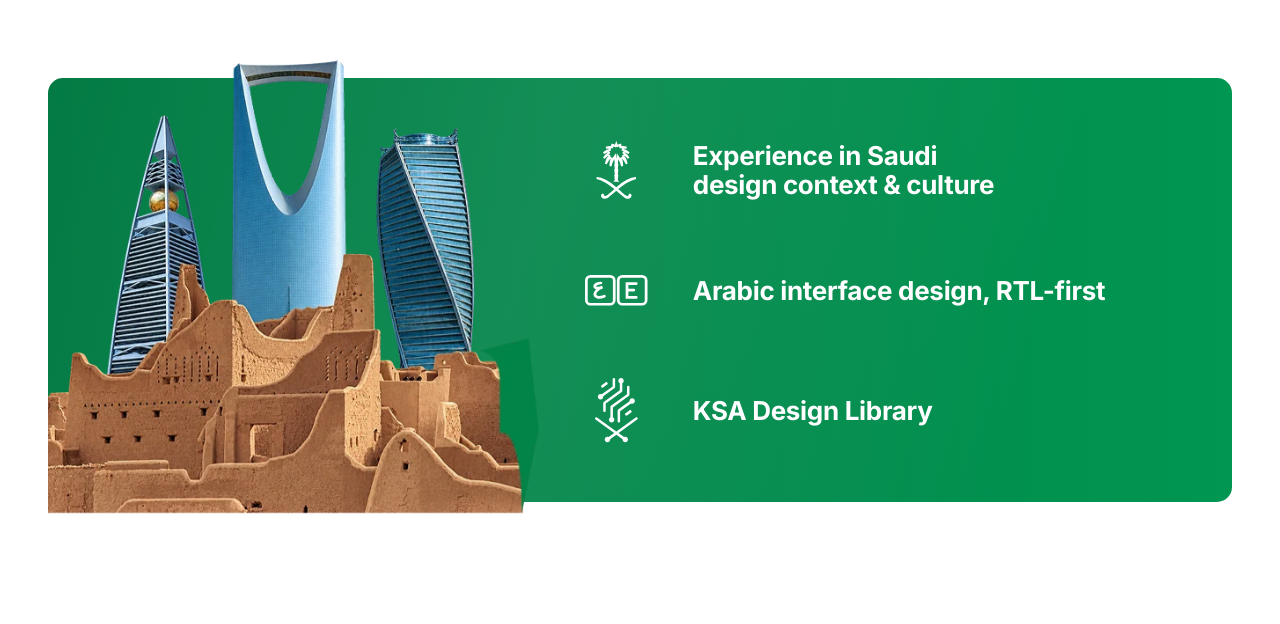
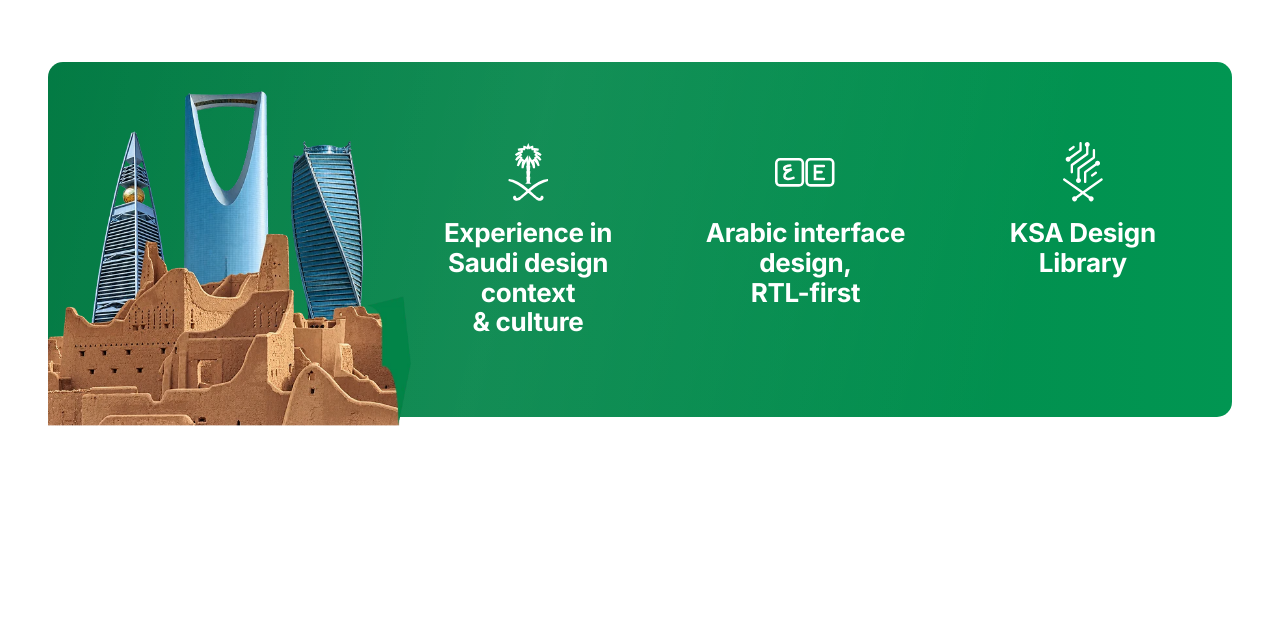
Before and after one commit to superintel04/kipe, a React (Vite) app: page / in a window 1280 px wide. Shown: the part 2536-3160 px from the top of the page. Built offline with nearby package versions, Linux system fonts and the light colour scheme.

Commit message:
Restructure the Saudi band to the design's three-column row

```diff
--- a/src/components/RegionalExperience.tsx
+++ b/src/components/RegionalExperience.tsx
@@ -5,24 +5,26 @@ import { saudiSkyline } from '@/content/assets'
 import { useContent } from '@/content'
 
 /**
- * Saudi-experience band (Figma node 563:1918). Three claims sit on a green
- * card while the Riyadh skyline — Al Faisaliah, the Kingdom Centre and the PIF
- * tower behind the mud-brick walls of At-Turaif — breaks out over its top edge.
+ * Saudi-experience band (Figma node 563:1918). Three claims sit in a row on a
+ * green card while the Riyadh skyline — Al Faisaliah, the Kingdom Centre and
+ * the PIF tower behind the mud-brick walls of At-Turaif — breaks out over its
+ * top edge.
  *
- * Transcribed from the design: the card is 401px tall and the skyline 518px,
- * bottom-aligned to it, so the towers overhang the card's top by 117px. The
- * copy starts at 45% of the card's width, which is what leaves room for them,
- * and the rows are spaced 112px centre to centre. The skyline is set to 41.5%
- * of the container rather than the design's 40% because the design squeezes
- * the source 3% horizontally; at its true aspect that width reproduces the
- * designed 518px height, and so the designed overhang. Above `lg` that overlap is
- * reproduced with an absolutely positioned image; below it the skyline drops
- * into the flow above the card, since a 40%-wide skyline on a phone is
- * unreadable.
+ * Transcribed from the design: the card is 306px tall and the skyline 383.5px,
+ * bottom-aligned to it, so the towers overhang the card's top by 77.5px. The
+ * skyline is 30.7% of the card's width rather than the design's 29.8% because
+ * the design squeezes the source 3% horizontally; at its true aspect that
+ * width reproduces the designed height, and so the designed overhang. The copy
+ * begins at 32% of the card, clear of the towers, and each claim centres its
+ * mark above two lines of 26px bold.
+ *
+ * Above `lg` that overlap is reproduced with an absolutely positioned image;
+ * below it the skyline drops into the flow above the card and the claims
+ * stack, since neither survives a phone's width in a row.
  *
  * The motion is layered so any one piece can be dropped on its own: the
  * skyline rises as the band enters view (`Reveal`), then keeps drifting
- * against the scroll (`Parallax`), and the rows stagger in behind it. All of
+ * against the scroll (`Parallax`), and the claims stagger in behind it. All of
  * it honours `prefers-reduced-motion`, and the card's sheen is disabled there
  * too — see index.css.
  */
@@ -30,13 +32,13 @@ export default function RegionalExperience() {
   const { regional } = useContent()
 
   return (
-    <Section innerClassName="pt-16 pb-24 md:pb-36 lg:pt-32">
+    <Section innerClassName="pt-16 pb-24 md:pb-36 lg:pt-28">
       <div className="relative">
         {/* In flow on small screens; lifted out of it at `lg`, where its
             bottom edge meets the card's and the towers overhang the top. */}
         <Parallax
-          distance={-28}
-          className="mx-auto mb-[-1px] block w-[62%] max-w-[320px] lg:absolute lg:bottom-0 lg:start-0 lg:z-10 lg:mx-0 lg:mb-0 lg:w-[41.5%] lg:max-w-none"
+          distance={-24}
+          className="mx-auto mb-[-1px] block w-[62%] max-w-[320px] lg:absolute lg:bottom-0 lg:start-0 lg:z-10 lg:mx-0 lg:mb-0 lg:w-[30.7%] lg:max-w-none"
         >
           <Reveal>
             <img
@@ -51,28 +53,26 @@ export default function RegionalExperience() {
           </Reveal>
         </Parallax>
 
-        <div className="regional-card relative overflow-hidden rounded-[15px] px-8 py-12 md:px-12 lg:py-14 lg:ps-[45%] lg:pe-16">
-          <ul className="relative flex flex-col gap-10 lg:gap-12">
+        <div className="regional-card relative overflow-hidden rounded-[15px] px-8 py-12 md:px-12 lg:py-20 lg:ps-[32%] lg:pe-12">
+          <ul className="relative flex flex-col gap-10 lg:flex-row lg:items-start lg:gap-[75px]">
             {regional.points.map((point, index) => (
-              <li key={point.label}>
+              <li key={point.label} className="lg:flex-1">
                 <Reveal delay={index * 120}>
-                  <div className="regional-row flex items-center gap-6 md:gap-10">
+                  <div className="regional-row flex items-center gap-6 md:gap-10 lg:flex-col lg:gap-4 lg:text-center">
                     <span
                       aria-hidden="true"
-                      className="regional-mark flex size-[72px] shrink-0 items-center justify-center"
+                      className="regional-mark flex size-[60px] shrink-0 items-center justify-center"
                     >
-                      {/* Each mark keeps its own designed dimensions inside the
-                          shared box, as the credential marks do. */}
+                      {/* Each mark keeps its own aspect, capped to the box on
+                          both axes — which is how the design sizes them: the
+                          flag fits as drawn, the Arabic/English pair is capped
+                          by its width and the DGA mark by its height. */}
                       <img
                         src={point.icon}
                         alt=""
                         width={point.iconWidth}
                         height={point.iconHeight}
-                        style={{
-                          width: `${point.iconWidth}px`,
-                          height: `${point.iconHeight}px`,
-                        }}
-                        className="block"
+                        className="block size-auto max-h-[60px] max-w-[60px]"
                       />
                     </span>
                     <p className="text-h4 leading-[1.14] font-bold tracking-[-0.31px] text-fg-on-accent text-balance">
```
